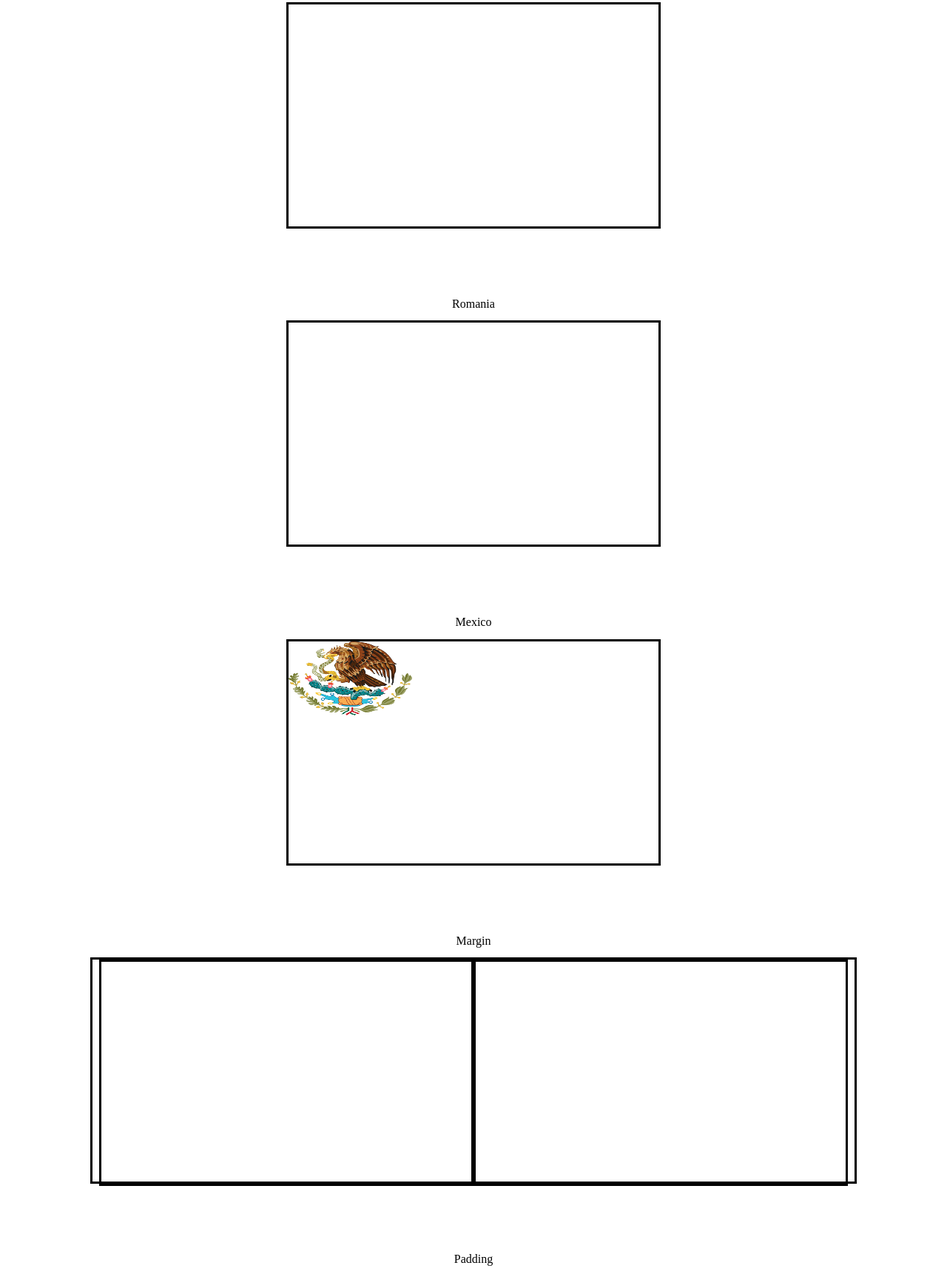
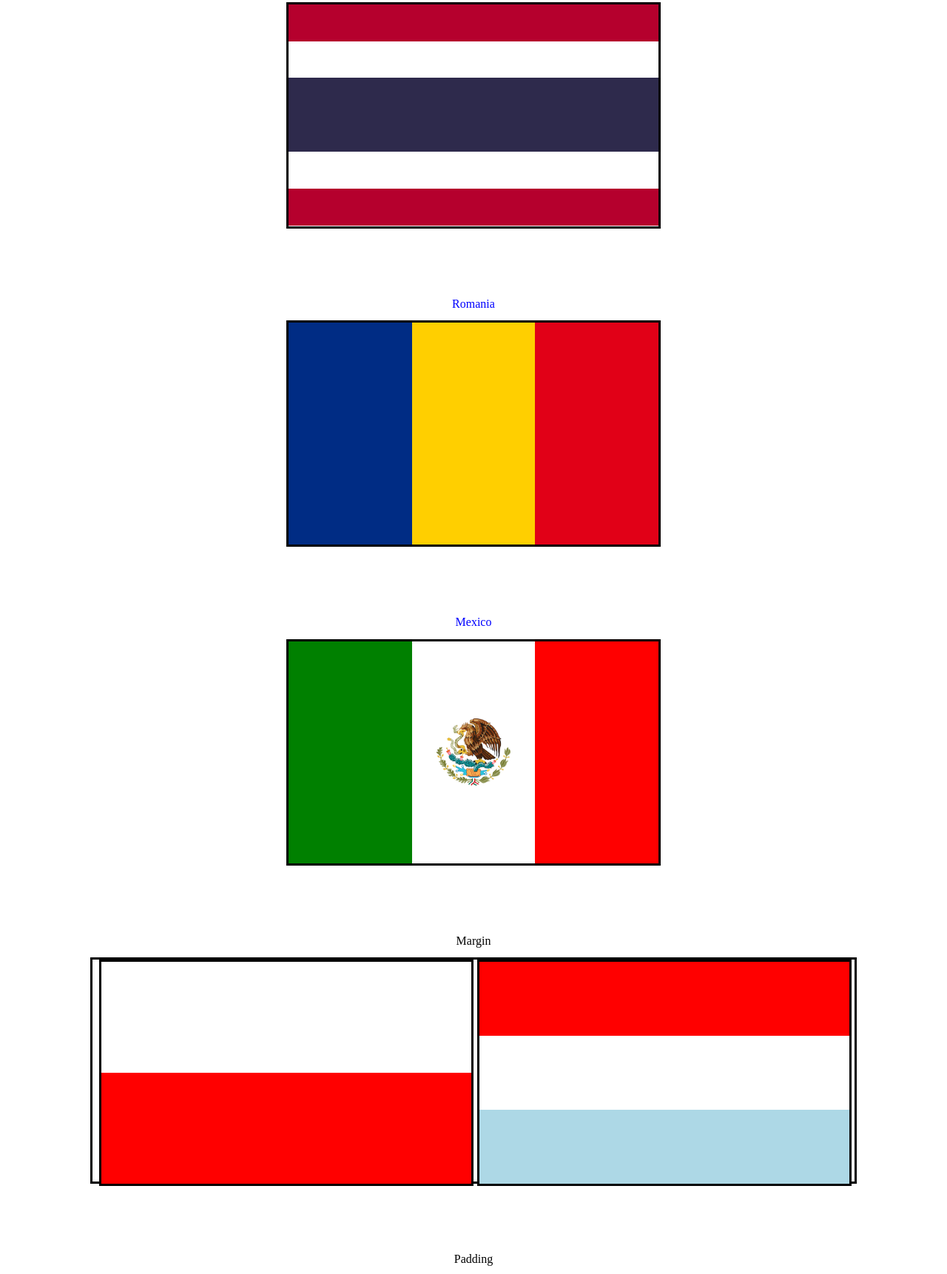
Before and after one commit to fullstack-decal-fa22/hw2-Boldcoyote, a plain HTML site: page index.html in a window 1280 px wide. Shown: the part 1058-2780 px from the top of the page at 74% size. Drawn offline with Linux system fonts and the light colour scheme.

Commit message:
commit 2

```diff
--- a/index.html
+++ b/index.html
@@ -23,37 +23,48 @@
     <h2 class="label">Luxembourg</h2>
     <div class="flag">
       <div class="red threevert"></div>
-      <div class="red threevert" id="white"></div>
+      <div id="white" class="red threevert" ></div>
       <div class="light-blue threevert"></div>
     </div>
 
     <h2 class="label">Thailand</h2>
     <div class="flag">
-      <div class="thailand-red"></div>
-      <div class="thailand-white"></div>
-      <div class="thailand-blue"></div>
-      <div class="thailand-white"></div>
-      <div class="thailand-red"></div>
+      <div class="thailand-red narrow"></div>
+      <div class="thailand-white narrow"></div>
+      <div class="thailand-blue threevert"></div>
+      <div class="thailand-white narrow"></div>
+      <div class="thailand-red narrow"></div>
     </div>
 
     <h2 class="label">Romania</h2>
-    <div class="flag" style="">
-      <div class="romania-blue threehoriz"></div>
-      <div class="romania-yellow threehoriz"></div>
-      <div class="romania-red threehoriz"></div>
+    <div class="flag container">
+      <div class="romania-blue threehoriz" style="height: 300px;"></div>
+      <div class="romania-yellow threehoriz" style="height: 300px;"></div>
+      <div class="romania-red threehoriz" style="height: 300px;"></div>
     </div>
 
     <h2 class="label">Mexico</h2>
-    <div class="flag">
-      <div class="green threehoriz"></div>
-      <img src="eagle.png" alt="eagle" style="width:33.3%;height:33.3%;vertical-align: center;">
-      <div class="red threehoriz"></div>
+    <div class="flag container">
+      <div class="green threehoriz" style="height: 300px;"></div>
+      <div class="white" style="height: 300px; width: 6.65%"></div>
+        <img src="eagle.png" alt="eagle" class="mexico-img">
+      <div class="white" style="height: 300px; width: 6.65%"></div>
+      <div class="red threehoriz" style="height: 300px;"></div>
     </div>
 
     <h2>Margin</h2>
     <div class="margin-container">
-      <div class="flag"></div>
-      <div class="flag"></div>
+      <div class="flag1"></div>
+        <div class="flag">
+          <div class="white twovert"></div>
+          <div class="red twovert"></div>
+        </div>
+      <div class="flag2"></div>
+        <div class="flag">
+          <div class="red threevert"></div>
+          <div id="white" class="red threevert" ></div>
+          <div class="light-blue threevert"></div>
+        </div>
     </div>
 
     <h2>Padding</h2>
--- a/styles.css
+++ b/styles.css
@@ -9,6 +9,15 @@
   display: flex;
   flex-direction: column;
   align-items: center;
+}
+
+.label {
+  color: blue;
+}
+
+.label:hover {
+  color: red;
+  font-size: 150%;
 }
 
 h2 {
@@ -40,7 +49,7 @@ h2 {
 }
 
 .narrow {
-  height: 17.5%;
+  height: 16.65%;
 }
 
 .wide {
@@ -60,6 +69,10 @@ h2 {
 
 /* QUESTION 1 */
 
+.red {
+  background-color: red;
+}
+
 .orange {
   background-color: orange;
 }
@@ -76,7 +89,7 @@ h2 {
   background-color: blue;
 }
 
-.lightblue {
+.light-blue {
   background-color: lightblue;
 }
 
@@ -90,6 +103,10 @@ h2 {
 
 .black {
   background-color: #000;
+}
+
+#white {
+  background-color: #fff;
 }
 
 /* BEGIN QUESTION 2 */
@@ -121,6 +138,9 @@ h2 {
 .romania-red {
   background-color: #e10017;
 }
+.container{
+  display: flex;
+}
 
 /* END QUESTION 3 */
 
@@ -130,7 +150,11 @@ h2 {
 }
 
 .mexico-img {
-  /* TODO */
+  display: flex;
+  justify-content: center;
+  align-self: center;
+  max-width:100px;
+  max-height:100px;
 }
 
 .mexico-red {
@@ -149,18 +173,27 @@ h2 {
 
 /* For margin practice */
 .flag1 {
-  background-color: red;
-  /* TODO */
+  display: flex;
+  margin-right: 5px;
 }
 
 .flag2 {
-  background-color: blue;
-  /* TODO */
+  display: flex;
+  margin-left: 5px;
+}
+
+.Margin {
+  padding-right: 10px;
+  padding-left: 10px;
 }
 /* For padding practice */
+
 .padding-container {
   box-sizing: border-box;
   background-color: lightblue;
   background-clip: content-box, padding-box;
-  /* TODO */
+  padding-top: 20%;
+  padding-right: 20%;
+  padding-bottom: 20%;
+  padding-left: 20%;
 }
```
